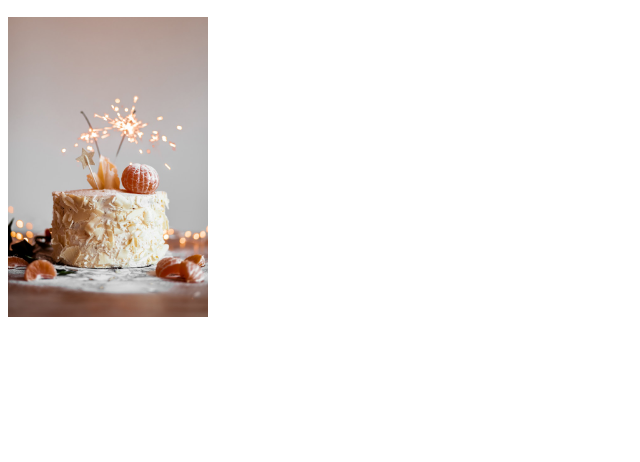
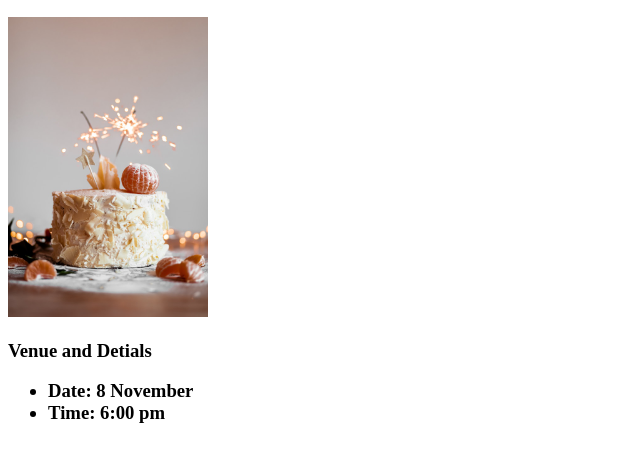
Before and after one commit to Ankata-Pavan/Birthday-Invite, a plain HTML site: page index.html in a window 1280 px wide. Shown: the part 110-572 px from the top of the page, without its empty margins (0-640 px from the left). Drawn offline with Linux system fonts and the light colour scheme.

Commit message:
added venue details

```diff
--- a/index.html
+++ b/index.html
@@ -10,5 +10,13 @@
  <h2>Please come and join the Party</h2>
 
  <img src="img/birthday cake.jpg" alt="an image of a birthday cake" width="200px">
+ <h3>Venue and Detials
+  <ul>
+   <li>Date: 8 November</li>
+   <li>Time: 6:00 pm</li>
+
+  </ul>
+  <br>
+ </h3>
 </body>
 </html>
```
